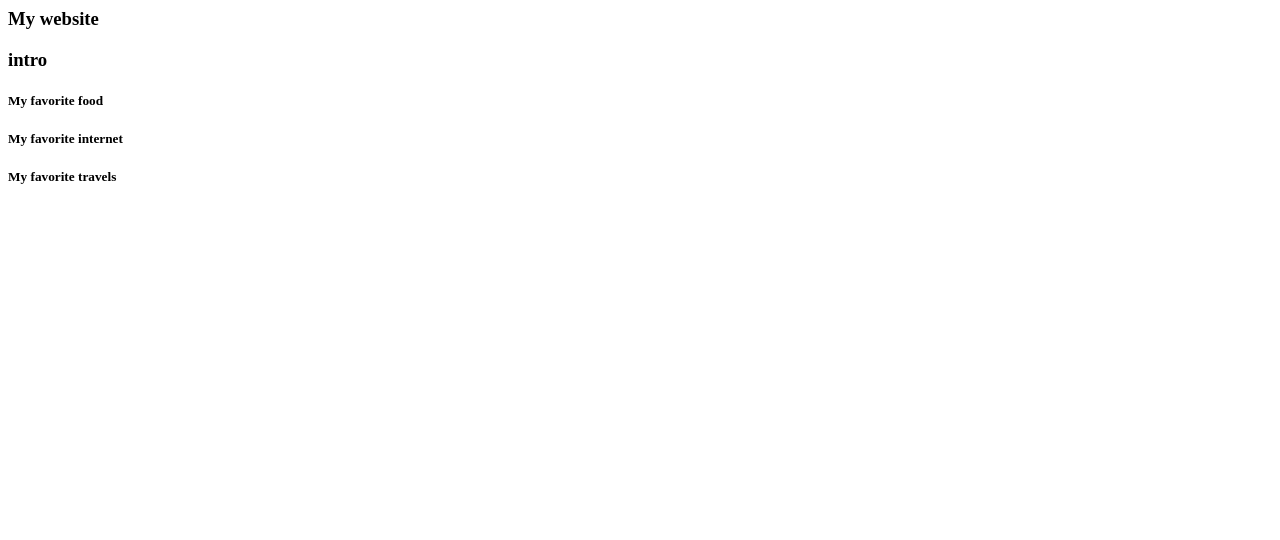
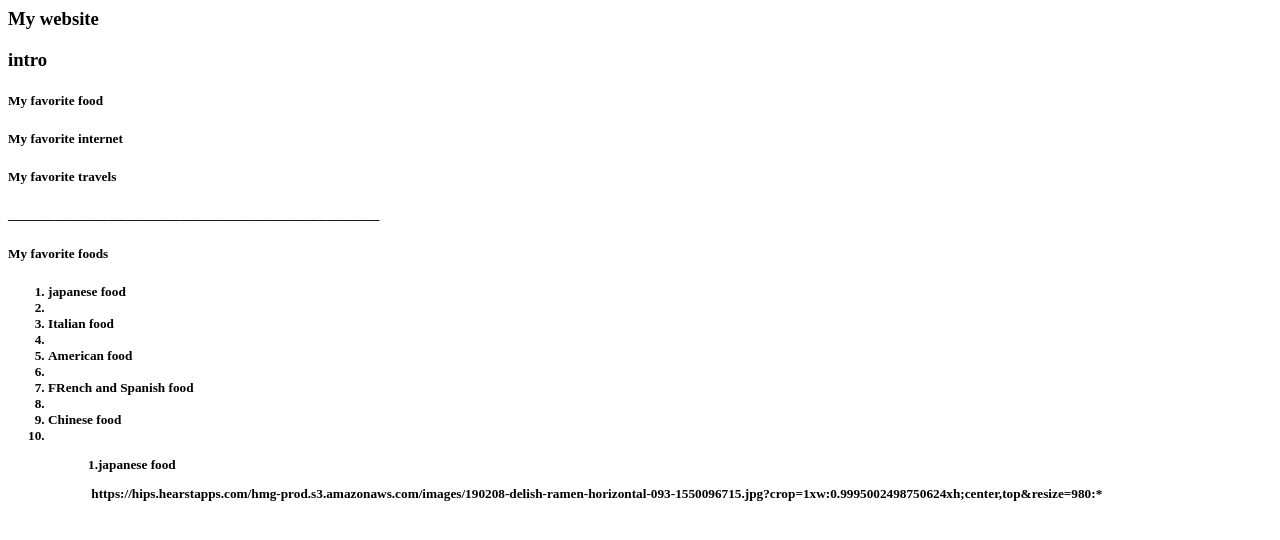
Before and after one commit to JJCoding8/website-design-, a plain HTML site: page index.html in a window 1280 px wide. Drawn offline with Linux system fonts and the light colour scheme.

Commit message:
Update index.html

```diff
--- a/index.html
+++ b/index.html
@@ -3,3 +3,17 @@
 <h5>My favorite food<h5>
 <h5>My favorite internet<h5>
 <h5>My favorite travels<h5>
+________________________________________________________
+
+  <h5>My favorite foods<h5>
+
+   <ol>
+     <li>japanese food<li>
+     <li>Italian food<li>
+     <li>American food<li>
+     <li>FRench and Spanish food<li>
+     <li>Chinese food<li>
+   <ol>
+
+    <p> 1.japanese food <p>
+    <img> https://hips.hearstapps.com/hmg-prod.s3.amazonaws.com/images/190208-delish-ramen-horizontal-093-1550096715.jpg?crop=1xw:0.9995002498750624xh;center,top&resize=980:*
```
